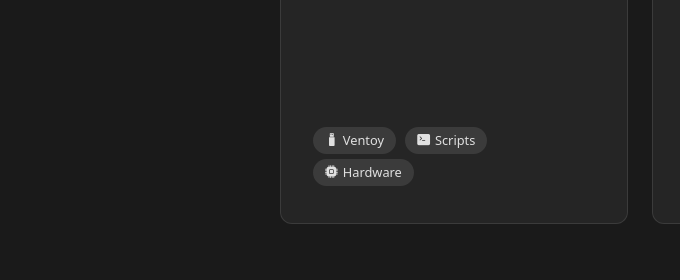
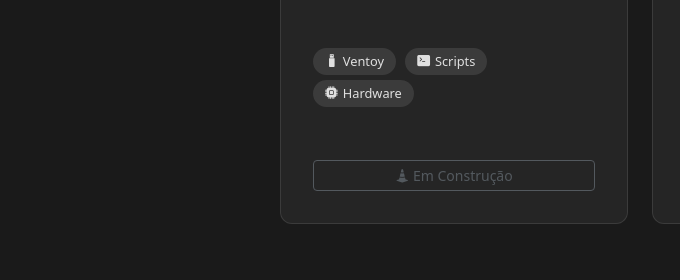
Before and after one commit to Eenzo71/portfolio-2025, a plain HTML site: page index.html in a window 1280 px wide. Shown: the part 2460-2740 px from the top of the page, 0-680 px from the left. Drawn offline with nearby package versions, Linux system fonts and the light colour scheme.

Commit message:
Add construction button to index.html

```diff
--- a/index.html
+++ b/index.html
@@ -147,6 +147,11 @@
                                 <span class="etiqueta"><i class="bi bi-terminal-fill"></i> Scripts</span>
                                 <span class="etiqueta"><i class="bi bi-cpu-fill"></i> Hardware</span>
                             </div>
+                            <div class="mt-auto pt-4">
+                                <button class="btn btn-outline-secondary btn-sm w-100 disabled">
+                                    <i class="bi bi-cone-striped"></i> Em Construção
+                                </button>
+                            </div>
                         </div>
                     </div>
                     <div class="col-md-6 col-lg-4">
```
